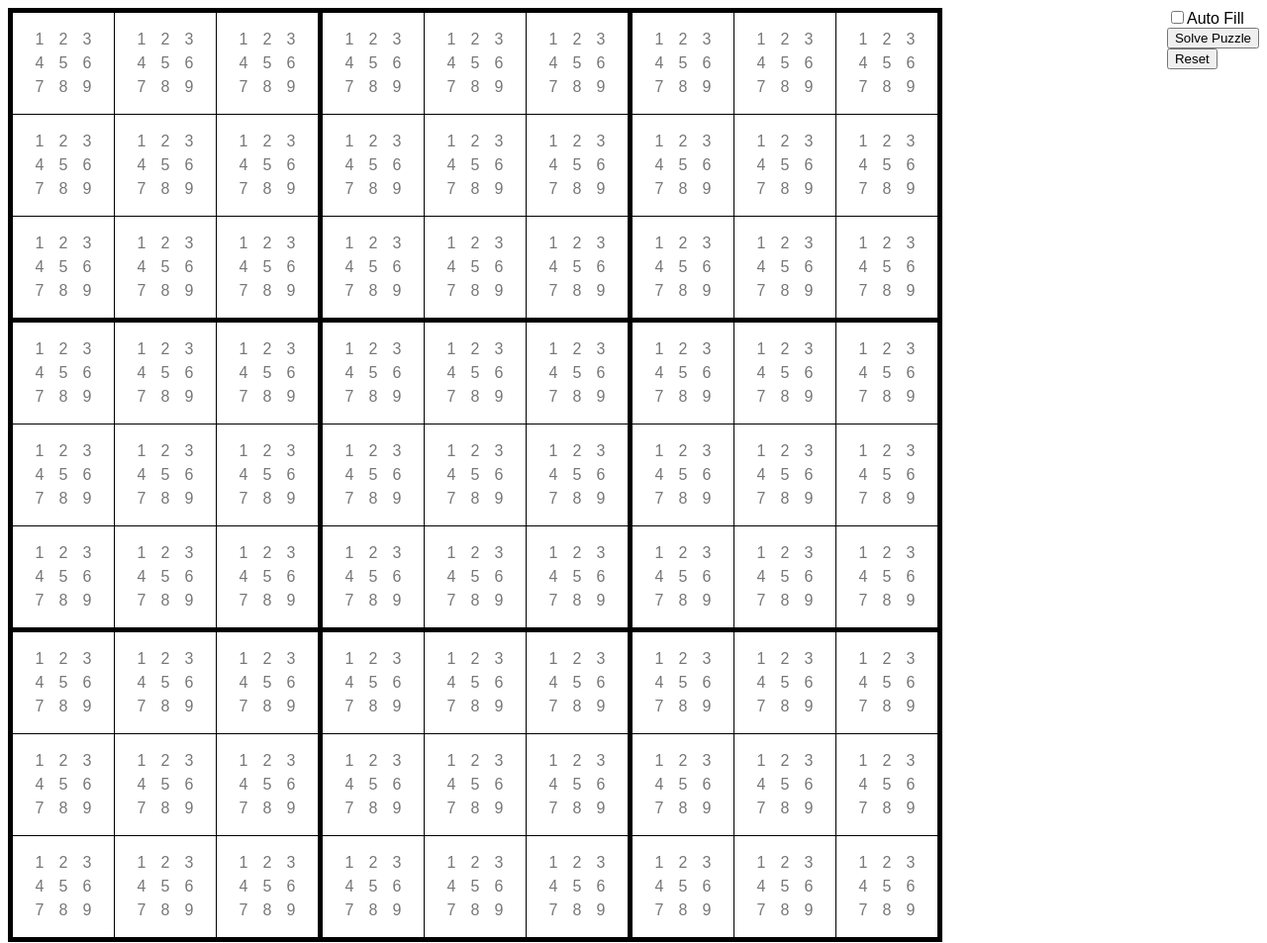
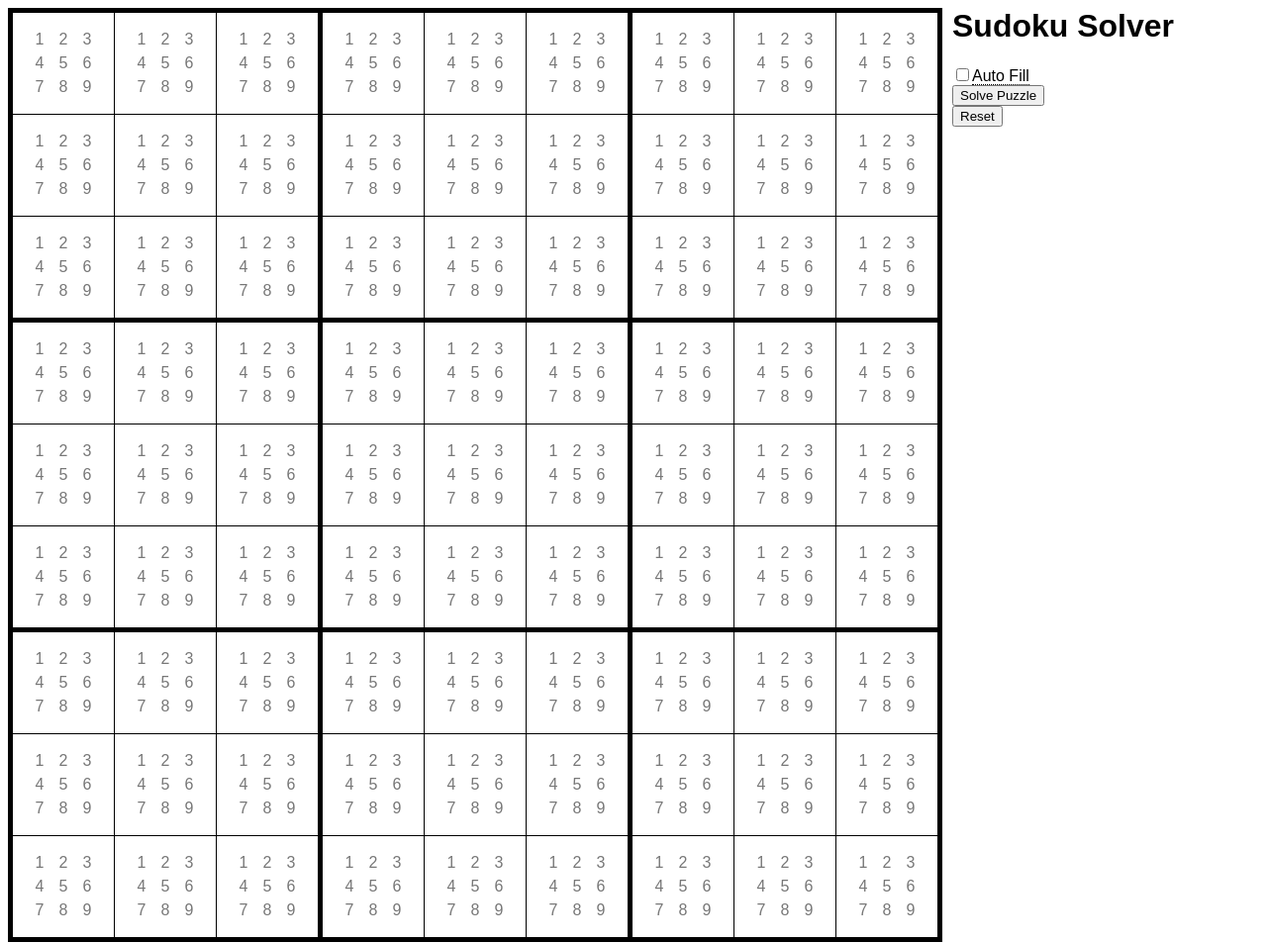
Before and after one commit to dpatti/sudoku, a plain HTML site: page index.html in a window 1280 px wide. Shown: the whole page at 99% size. Drawn offline with nearby package versions, Linux system fonts and the light colour scheme.

Commit message:
Alter style so options are left aligned

```diff
--- a/index.html
+++ b/index.html
@@ -5,12 +5,13 @@
         <link rel="stylesheet" type="text/css" href="style.css">
     </head>
     <body>
+        <table id="sudoku"></table>
         <div id="options">
-            <input type="checkbox" id="fill"><label for="fill">Auto Fill</label><br>
+            <h1>Sudoku Solver</h1>
+            <input type="checkbox" id="fill"><label for="fill" title="If a node has only one possibility, fill it in automatically">Auto Fill</label><br>
             <input type="button" id="solve" value="Solve Puzzle"><br>
             <input type="button" id="reset" value="Reset"><br>
         </div>
-        <table id="sudoku"></table>
 
         <script type="text/javascript" src="http://ajax.googleapis.com/ajax/libs/jquery/1.7.1/jquery.min.js"></script>
         <script type="text/javascript" src="sudoku.js"></script>
--- a/style.css
+++ b/style.css
@@ -2,6 +2,7 @@ body {
     font-family: Arial;
 }
 #sudoku {
+    float: left;
     border-collapse: collapse;
     border-right: 5px solid black;
     border-bottom: 5px solid black;
@@ -43,12 +44,19 @@ body {
 .inp {
     position: absolute;
     font-size: 2em;
-    width: 100px;
+    width: 95px;
     height: 75px;
     text-align: center;
     margin: 0 auto;
 }
 
 #options {
-    float: right;
+    float: left;
+    margin-left: 10px;
 }
+#options h1 {
+    margin-top: 0;
+}
+#options label[title] {
+    border-bottom: 1px dotted black;
+}
```
